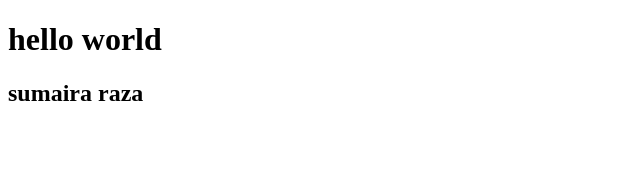
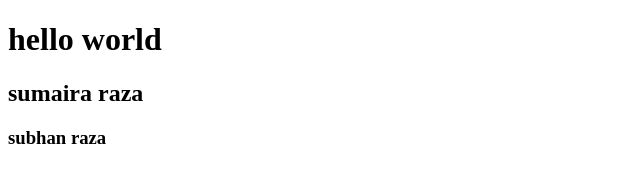
Before and after one commit to sumaira339/sikandar123, a plain HTML site: page index.html in a window 1280 px wide. Shown: the whole page, without its empty margins (0-640 px from the left). Drawn offline with Linux system fonts and the light colour scheme.

Commit message:
add new paragraph

```diff
--- a/index.html
+++ b/index.html
@@ -8,5 +8,6 @@
 <body>
     <h1>hello world</h1>
     <h2>sumaira raza</h2>
+    <h3>subhan raza</h3>
 </body>
 </html>
```
